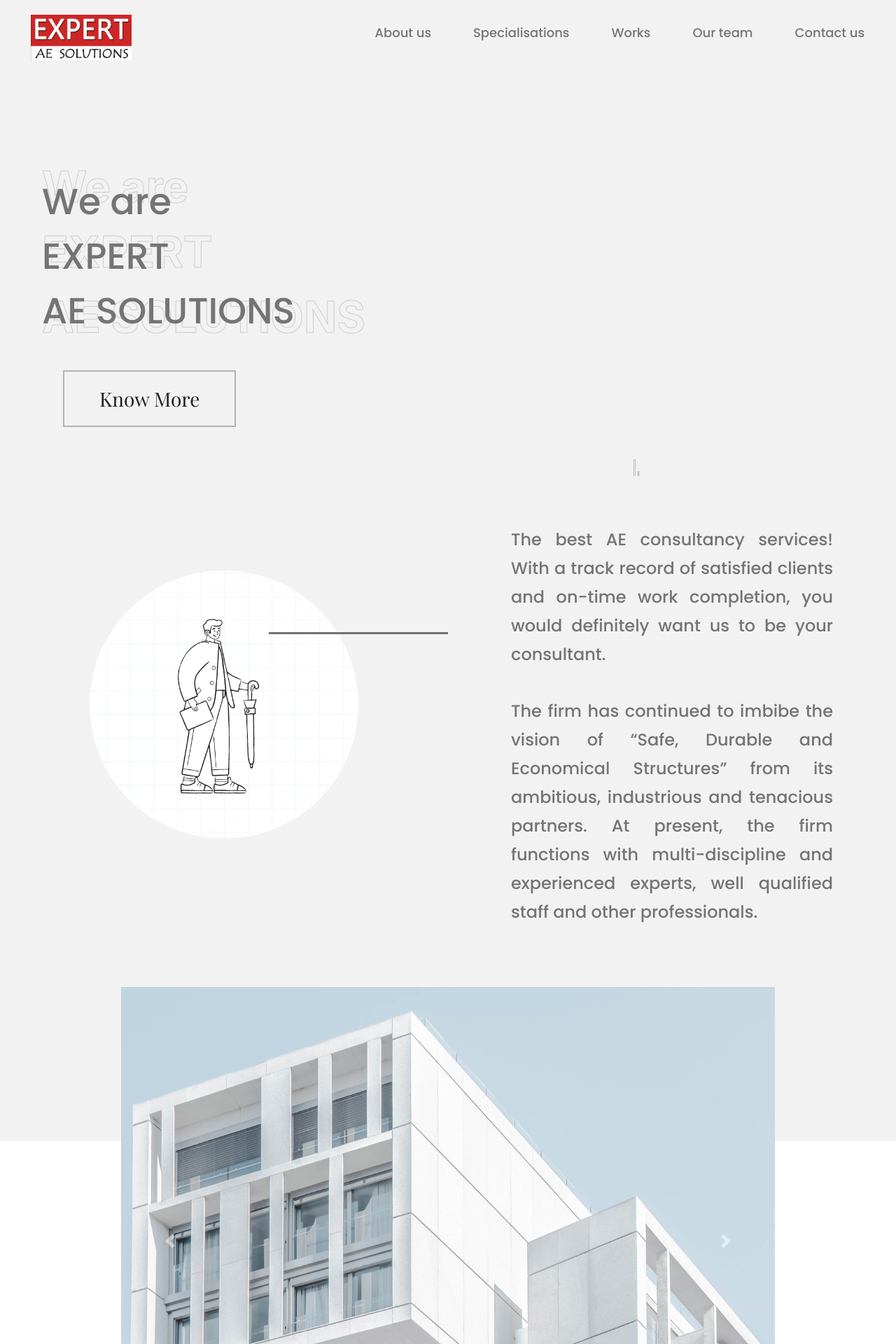
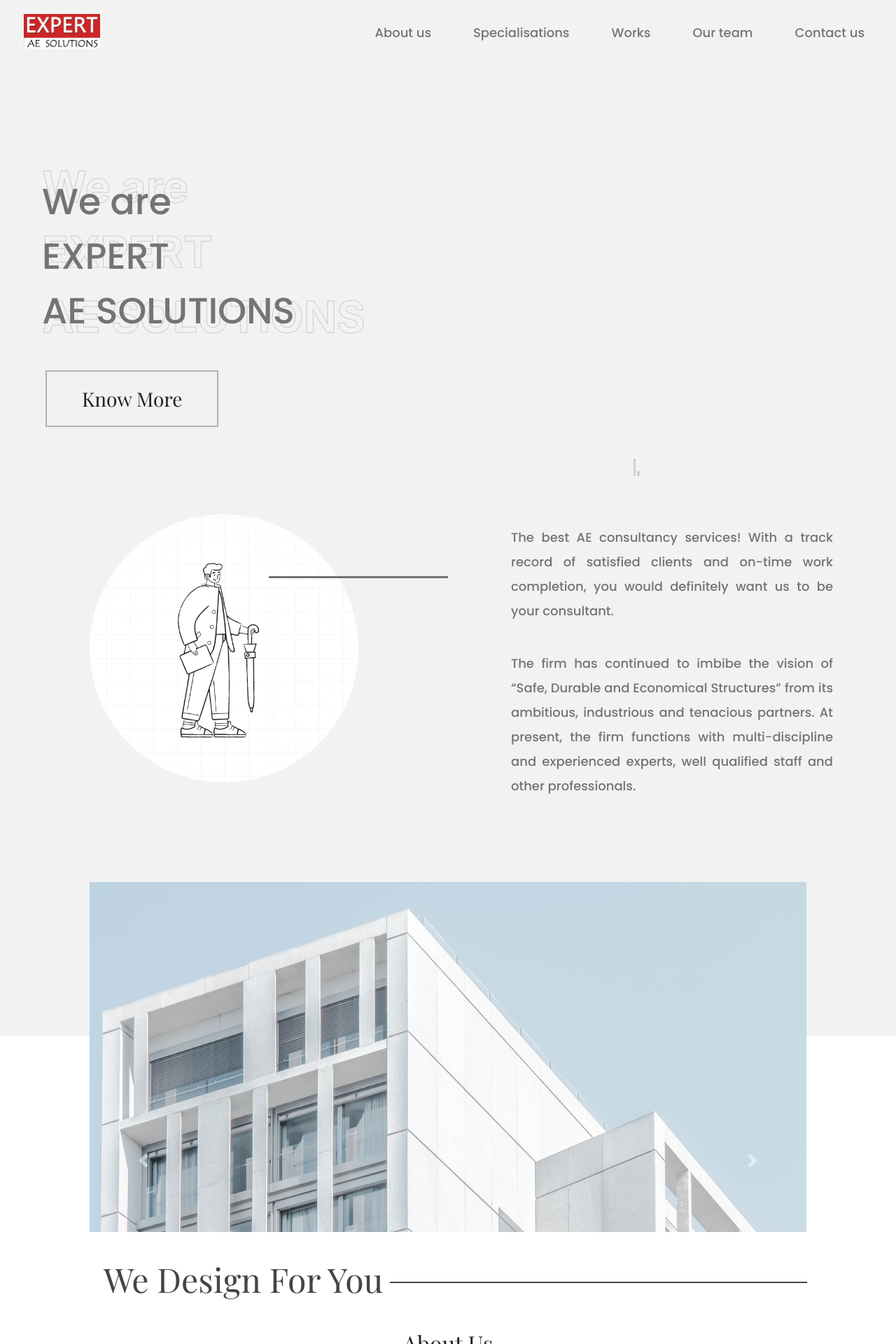
Before and after one commit to Nirbyoleek/ES-India, a React (Create React App) app: page / in a window 1280 px wide. Shown: the top 1920 px of the page at 70% size. Built offline with nearby package versions, Linux system fonts and the light colour scheme.

Commit message:
reduce header logo,intro font size,height of carousel,img of our team.....DONE

```diff
--- a/src/components/LandingPage/intro/introStyle.module.css
+++ b/src/components/LandingPage/intro/introStyle.module.css
@@ -115,7 +115,7 @@
   }
   .buttonContainer {
     margin-top: 50px;
-    margin-left: 30px;
+    margin-left: 5px;
   }
   .buildingImageContainer {
     float: right;
@@ -139,7 +139,7 @@
   .ManImageContainer {
     float: left;
     width: 50%;
-    padding-top: 100px;
+    padding-top: 20px;
   }
   .ManImageContainer img {
     width: 60%;
@@ -152,20 +152,28 @@
     background-color: #727272;
     height: 3px;
   }
+  /*
   .carousel {
     margin-left: 173px;
     margin-right: 173px;
+  }*/
+  .carousel {
+    margin-left: 10%;
+    margin-right: 10%;
+    height: 500px;
+    width: 80%;
+    overflow: hidden;
   }
   .introLastText {
-    margin-left: 150px;
+    margin-left: 10%;
   }
   .introLastText p {
     font-size: 38px;
   }
   .introLastText div {
     flex-grow: 1;
-    margin-right: 173px;
-    margin-top: 60px;
+    margin-right: 11.5%;
+    margin-top: 65px;
   }
 }
 
@@ -178,11 +186,15 @@
   .introLastText p {
     font-size: 38px;
   }
+  .introLastText div {
+    margin-top: 64px;
+    margin-right: 11%;
+  }
 }
 
 @media screen and (min-width: 1050px) {
   .introPart2 {
-    height: 950px;
+    height: 800px;
   }
   .buildingImageContainer {
     width: 58%;
@@ -190,12 +202,11 @@
   .buildingImageContainer img {
     width: 100%;
   }
-  .workIntro p {
-    font-size: 24px;
-    font-weight: 500;
-    line-height: 41px;
-  }
   .introLastText p {
     font-size: 48px;
   }
+  .introLastText div {
+    margin-top: 71px;
+    margin-right: 11%;
+  }
 }
--- a/src/components/nav-header/nav-header.module.css
+++ b/src/components/nav-header/nav-header.module.css
@@ -28,11 +28,11 @@
     height: 100px;
   }
   .logoContainer {
-    margin-top: 21px;
-    margin-left: 44px;
+    margin-top: 20px;
+    margin-left: 34px;
   }
   .logo {
-    height: 66px;
+    height: 50px;
   }
   .navMenuContainer img {
     display: none;
@@ -44,8 +44,8 @@
   }
   .navMenuContainer ul li {
     display: inline-block;
-    margin-left: 30px;
-    margin-right: 30px;
+    margin-left: 20px;
+    margin-right: 20px;
   }
   .navMenuContainer ul li a {
     text-decoration: none;
@@ -68,3 +68,9 @@
     transition-duration: 0.4s;
   }
 }
+@media screen and (min-width: 1000px) {
+  .navMenuContainer ul li {
+    margin-left: 30px;
+    margin-right: 30px;
+  }
+}
--- a/src/components/our team/ourTeam.js
+++ b/src/components/our team/ourTeam.js
@@ -15,14 +15,18 @@ const ourTeam = ()=>{
                     </tr>
                     <tr>
                         <td className={classes.imgAdjustR}>
-                            <img alt="img" src={MDimg} />
+                            <center>
+                                <img alt="img" src={MDimg} />
+                            </center>
                             <center>
                                 <p className={classes.name}>Dr. Jay <b>Prakash</b></p>
                                 <p className={classes.post}>Managing Director</p>
                             </center>
                         </td>
                         <td className={classes.imgAdjustL}>
-                            <img alt="img" src={CEOimg} />
+                            <center>
+                                <img alt="img" src={CEOimg} />
+                            </center>
                             <center>
                                 <p className={classes.name}>Dr. P. C <b>Sharma</b></p>
                                 <p className={classes.post}>Cheif Executive Officer</p>
--- a/src/components/our team/ourTeam.module.css
+++ b/src/components/our team/ourTeam.module.css
@@ -26,7 +26,7 @@
 }
 .name {
   font-family: "Playfair Display";
-  margin: 14px 0px;
+  margin: 12px 0px;
 }
 .name b {
   font-family: "playfair Display";
@@ -68,7 +68,7 @@
     padding-bottom: 20px;
   }
   .Members tr td img {
-    width: 320px;
+    width: 220px;
   }
   .imgAdjustR {
     padding-right: 130px;
@@ -77,10 +77,10 @@
     padding-left: 130px;
   }
   .name {
-    font-size: 38px;
+    font-size: 30px;
   }
   .post {
-    font-size: 28px;
+    font-size: 21px;
     width: 312px;
     font-weight: 300;
   }
@@ -88,7 +88,7 @@
     padding-bottom: 100px;
   }
   .otherMembers div p {
-    font-size: 34px;
+    font-size: 30px;
     line-height: 100px;
   }
 }
```
